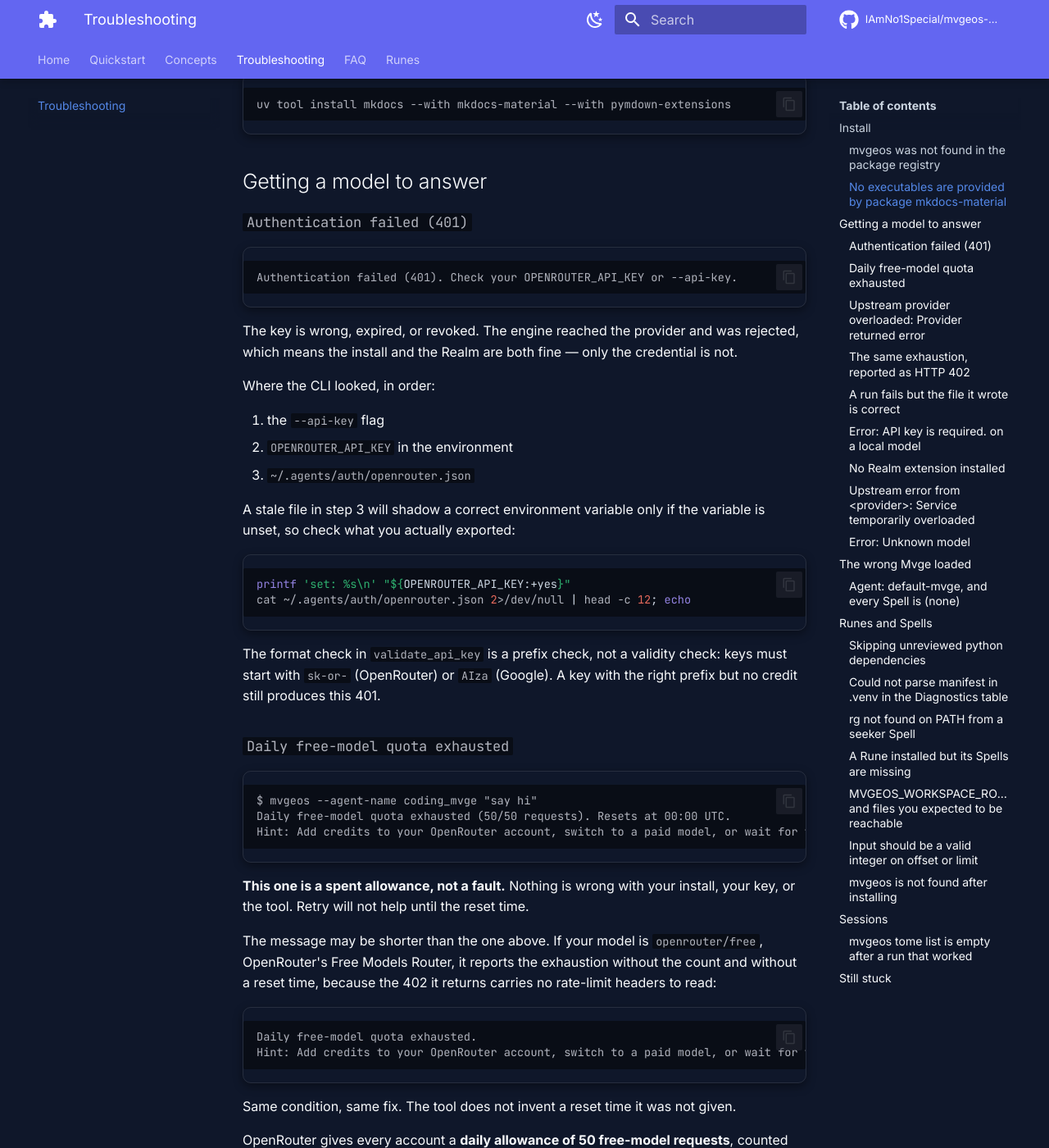
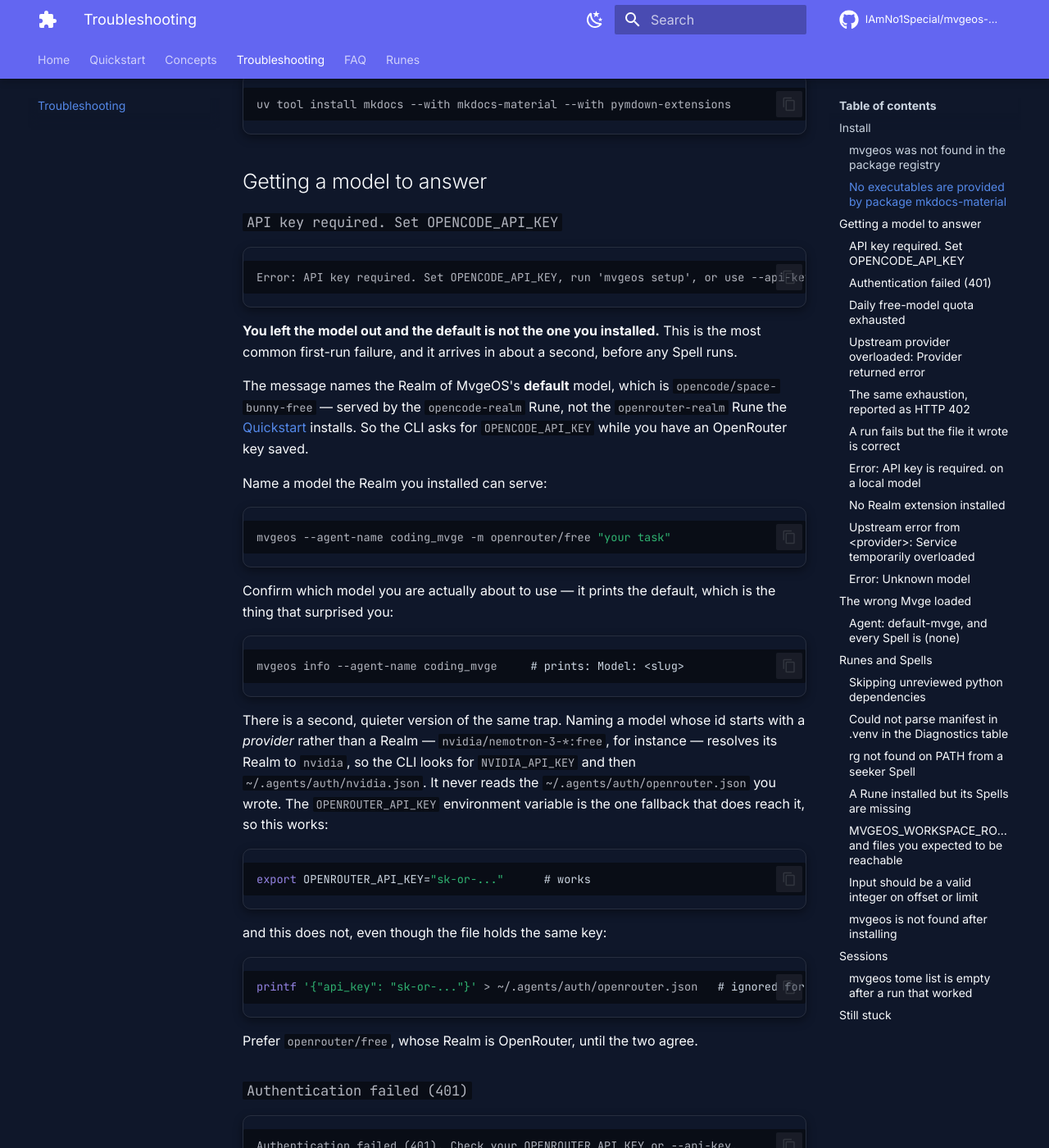
Before and after one commit to IAmNo1Special/mvgeos-marketplace, an MkDocs documentation site: the page built from docs/troubleshooting.md, in a window 1280 px wide and 1400 px high, scrolled down 1253 px. Shown: the whole window at 82% size. Built offline with MkDocs 1.6.1 and Material for MkDocs 9.7.7, drawn with Linux system fonts in a browser that asks for light colours; comment, search, counter and statistics services are not loaded; some of the changed text lies outside the part shown.

Commit message:
docs: carry the -m through the rest of the docs, and add the failure
Fixing the quickstart left three other places documenting the command that
fails. A reader who starts on the landing page or lands on a Troubleshooting
entry from a search would still have hit it.

  - index.md's copy-paste block ended with the bare command, so the first
    thing the site offers a stranger was a command that fails in a second.
  - troubleshooting.md repeated the falsified "eight runs, four and four"
    capacity claim, with the same bare re-run line as its remedy.
  - Two error-message illustrations showed the bare command as the thing
    that produced the message. It cannot produce those messages any more,
    because it stops at the credential check first.

Adds a Troubleshooting entry for `API key required. Set OPENCODE_API_KEY`,
since that is now the most likely first-run failure and nothing explained
it -- the existing 401 entry is a different problem, reached only after a
request has actually been sent. It also covers the quieter version of the
same trap: a provider-prefixed model id resolves its Realm to the provider,
so an OpenRouter key in the file the docs tell you to write is never read,
while the environment variable of the same name is.

`mkdocs build --strict` passes.

Co-Authored-By: Paperclip <noreply@paperclip.ing>

````diff
--- a/docs/troubleshooting.md
+++ b/docs/troubleshooting.md
@@ -55,6 +55,53 @@
 
 ## Getting a model to answer
 
+### `API key required. Set OPENCODE_API_KEY`
+
+```text
+Error: API key required. Set OPENCODE_API_KEY, run 'mvgeos setup', or use --api-key
+```
+
+**You left the model out and the default is not the one you installed.** This is
+the most common first-run failure, and it arrives in about a second, before any
+Spell runs.
+
+The message names the Realm of MvgeOS's **default** model, which is
+`opencode/space-bunny-free` — served by the `opencode-realm` Rune, not the
+`openrouter-realm` Rune the [Quickstart](quickstart.md) installs. So the CLI
+asks for `OPENCODE_API_KEY` while you have an OpenRouter key saved.
+
+Name a model the Realm you installed can serve:
+
+```bash
+mvgeos --agent-name coding_mvge -m openrouter/free "your task"
+```
+
+Confirm which model you are actually about to use — it prints the default, which
+is the thing that surprised you:
+
+```bash
+mvgeos info --agent-name coding_mvge     # prints: Model: <slug>
+```
+
+There is a second, quieter version of the same trap. Naming a model whose id
+starts with a *provider* rather than a Realm — `nvidia/nemotron-3-*:free`, for
+instance — resolves its Realm to `nvidia`, so the CLI looks for `NVIDIA_API_KEY`
+and then `~/.agents/auth/nvidia.json`. It never reads the
+`~/.agents/auth/openrouter.json` you wrote. The `OPENROUTER_API_KEY`
+environment variable is the one fallback that does reach it, so this works:
+
+```bash
+export OPENROUTER_API_KEY="sk-or-..."      # works
+```
+
+and this does not, even though the file holds the same key:
+
+```bash
+printf '{"api_key": "sk-or-..."}' > ~/.agents/auth/openrouter.json   # ignored for nvidia/... models
+```
+
+Prefer `openrouter/free`, whose Realm is OpenRouter, until the two agree.
+
 ### `Authentication failed (401)`
 
 ```text
@@ -86,7 +133,7 @@
 ### `Daily free-model quota exhausted`
 
 ```text
-$ mvgeos --agent-name coding_mvge "say hi"
+$ mvgeos --agent-name coding_mvge -m openrouter/free "say hi"
 Daily free-model quota exhausted (50/50 requests). Resets at 00:00 UTC.
 Hint: Add credits to your OpenRouter account, switch to a paid model, or wait for the daily reset.
 ```
@@ -143,7 +190,7 @@
 ### `Upstream provider overloaded: Provider returned error`
 
 ```text
-$ mvgeos --agent-name coding_mvge "say hi"
+$ mvgeos --agent-name coding_mvge -m openrouter/free "say hi"
 Upstream provider overloaded: Provider returned error
 ```
 
@@ -240,14 +287,14 @@
 The provider refused the request. Your install is fine, your key is fine, and
 this is not a MvgeOS bug — the model endpoint is at capacity.
 
-This one clears on its own, and the fix is cheap. On a clean machine, eight
-consecutive runs of the exact quickstart task split four failures to four
-successes — so about half the time you will not hit this at all, and when you do,
-an immediate retry cleared it every time it was tried. The failed attempt costs
-about four seconds and writes nothing, so check the work and re-run in one line:
+This one clears on its own, and the fix is cheap. On a clean machine, ten
+consecutive runs of the quickstart task split ten successes to zero failures,
+so on its own you are unlikely to hit this at all. When you do, an immediate
+retry is the right move. The failed attempt costs a few seconds and writes
+nothing, so check the work and re-run in one line:
 
 ```bash
-ls -l hello.txt && cat hello.txt || mvgeos --agent-name coding_mvge \
+ls -l hello.txt && cat hello.txt || mvgeos --agent-name coding_mvge -m openrouter/free \
   "Create a file named hello.txt containing exactly the text: hello from mvgeos"
 ```
 
````
Also changed, not shown: docs/index.md (+6 -2 lines).
